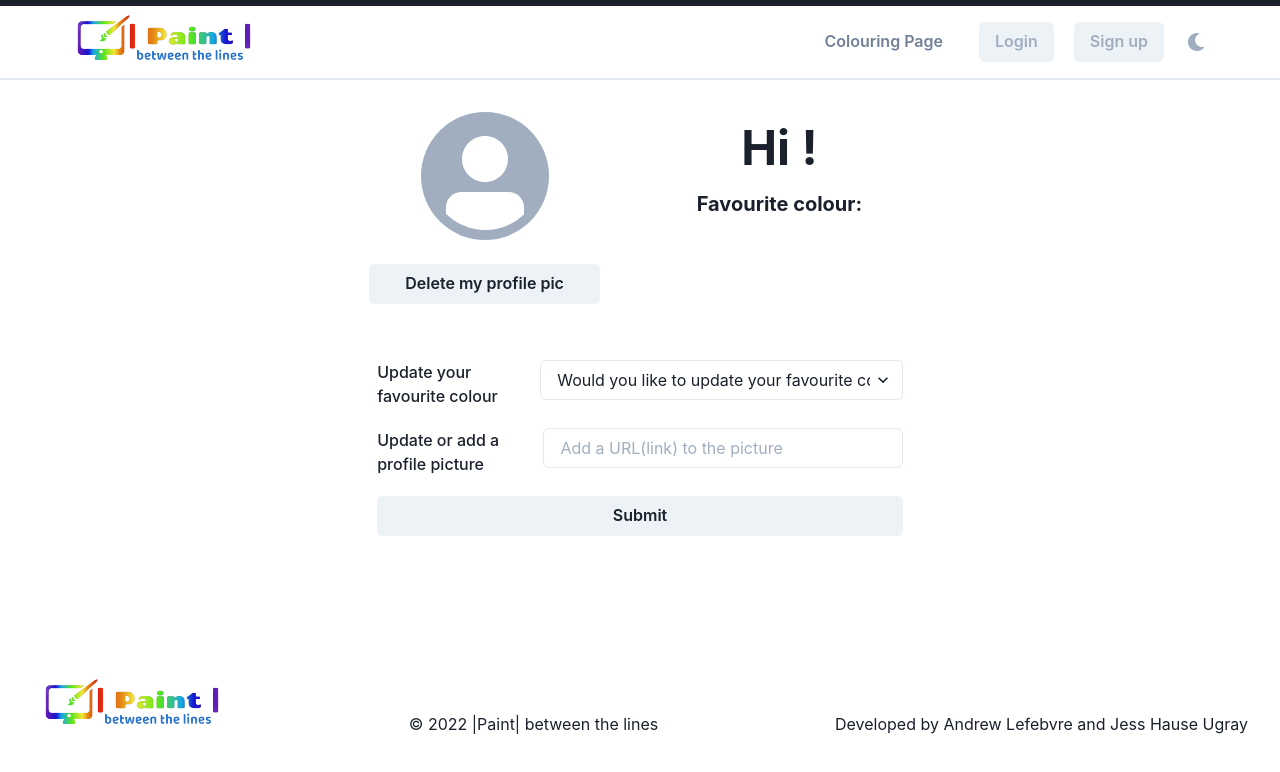
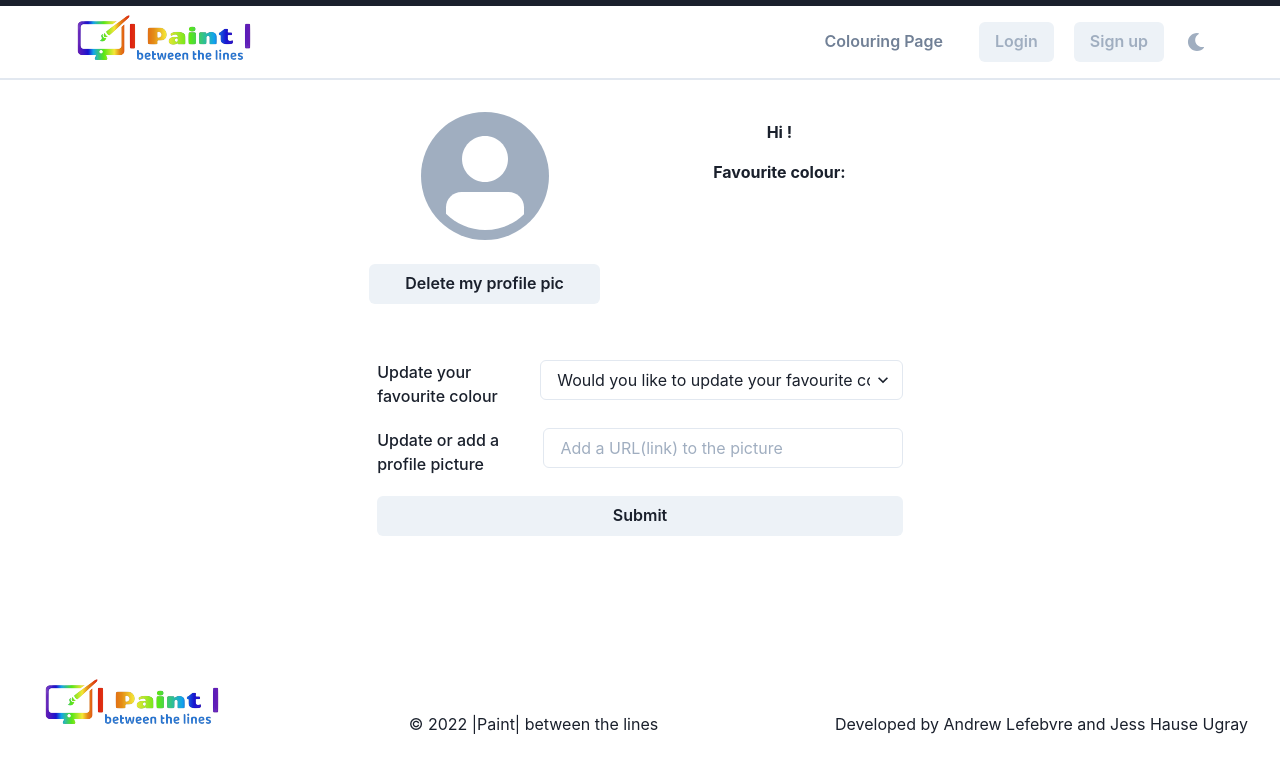
Before and after one commit to jhugray/colouring, a React (Create React App) app in the folder client/: page /myProfile in a window 1280 px wide. Shown: the top 772 px of the page. Built offline with nearby package versions, Linux system fonts and the light colour scheme; no server answers.

Commit message:
fixed profile resizing issue

```diff
--- a/client/src/pages/Profile.js
+++ b/client/src/pages/Profile.js
@@ -4,7 +4,7 @@ import { useQuery, useMutation } from '@apollo/client';
 import {GET_ME } from '../utils/queries';
 import { UPDATE_USER, DELETE_IMAGE } from '../utils/mutations';
 import Auth from '../utils/auth';
-import { Heading, Circle, Center, Grid, GridItem, Container, Stack, Avatar, Select, InputGroup, Button, Input, FormLabel} from '@chakra-ui/react'
+import { Heading, Circle, Center, Grid, GridItem, Container, Stack, VStack, Avatar, Select, InputGroup, Button, Input, FormLabel} from '@chakra-ui/react'
 
 const Profile = (props) => {
   const [updateUser] = useMutation(UPDATE_USER);
@@ -62,7 +62,7 @@ const Profile = (props) => {
       <GridItem colSpan={1} p={4}>
         <Stack>
           <Center>
-            <Circle bg={userData.favColour} size='10em' >
+            <Circle bg={userData.favColour} size='10rem' >
               <Avatar size='2xl' name={userData.username} src={userData.image}></Avatar>
             </Circle>
           </Center>
@@ -75,14 +75,14 @@ const Profile = (props) => {
       </GridItem>
 
       <GridItem colSpan={3} p={4}>
-        <Stack m={4}>
-          <Heading as='h1' size='2xl' p={3}>
+        <VStack m={4}>
+          <Heading as='h1' size='6rem' p={2}>
             Hi {userData.username}!
           </Heading>
-          <Heading as='h2' size='md' >
+          <Heading as='h2' size='3rem' >
             Favourite colour: {userData.favColour}
           </Heading>
-        </Stack>
+        </VStack>
       </GridItem>
 
       <GridItem colSpan={4} p={6}>
```
Also changed, not shown: 1 other file (tests, documents, lock files or other folders).
